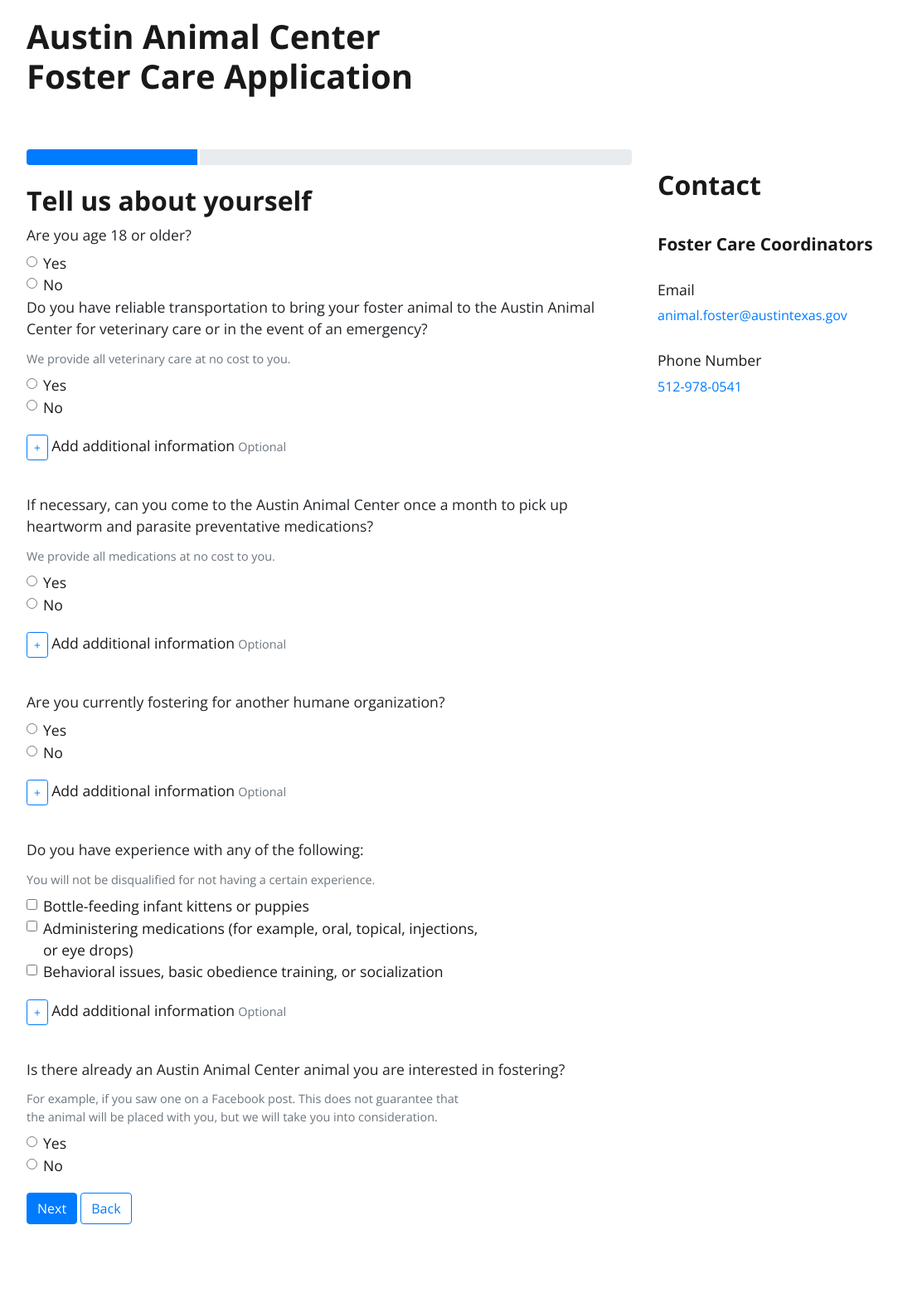
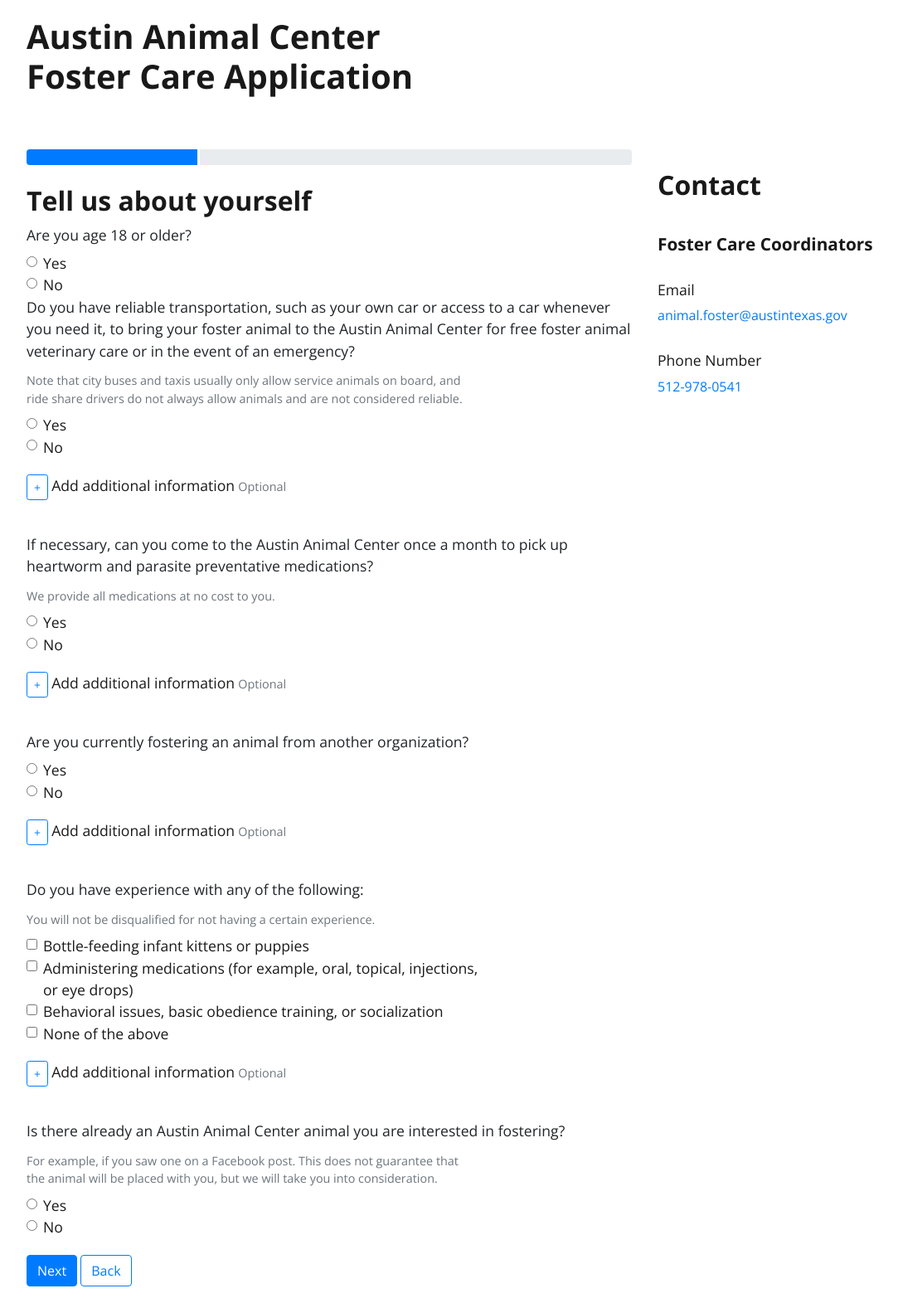
Before and after one commit to cityofaustin/prototypeform, a Jekyll site: the page built from _pages/Yourself_info.html, in a window 1280 px wide. Shown: the whole page at 83% size, without its empty margins (53-1136 px from the left). Built offline with Jekyll 4.4.1, drawn with Linux system fonts in a browser that asks for light colours; nearby versions of some CDN libraries; before the commit the page ends 1496 px from its top, so only the background shows below that.

Commit message:
Tell us about yourself update
reliable transportation, humane organization, none of the above experience, getting medication (on this one, I changed the language slightly and added in some punctuation that may clarify. The way it is currently written is honestly the clearest)

```diff
--- a/_pages/Yourself_info.html
+++ b/_pages/Yourself_info.html
@@ -39,9 +39,9 @@
     </div>
     <div class="js-transportation-selection">
       <fieldset>
-        <legend>Do you have reliable transportation to bring your foster animal to the Austin Animal Center for veterinary care or in the event of an emergency?</legend>
+        <legend>Do you have reliable transportation, such as your own car or access to a car whenever you need it, to bring your foster animal to the Austin Animal Center for free foster animal veterinary care or in the event of an emergency?</legend>
         <small id="transportationHelpBlock" class="form-text text-muted">
-            We provide all veterinary care at no cost to you.
+            Note that city buses and taxis usually only allow service animals on board, and ride share drivers do not always allow animals and are not considered reliable.
         </small>
         <div class="form-check">
             <input class="form-check-input" type="radio" name="transportationRadios" id="transportationRadios1" value="Yes">
@@ -100,7 +100,7 @@
     </div>
     <div class="js-humane-selection">
       <fieldset>
-        <legend>Are you currently fostering for another humane organization?</legend>
+        <legend>Are you currently fostering an animal from another organization?</legend>
         <div class="form-check">
             <input class="form-check-input" type="radio" name="humaneRadios" id="humaneRadios1" value="Yes">
             <label class="form-check-label" for="humaneRadios1">
@@ -149,6 +149,12 @@
             Behavioral issues, basic obedience training, or socialization
           </label>
         </div>
+        <div class="form-check">
+          <input class="form-check-input" type="checkbox" value="" id="experienceCheck3">
+          <label class="form-check-label" for="experienceCheck3">
+            None of the above
+          </label>
+        </div>
       </fieldset>
     </div>
     <div>
```
Also changed, not shown: other parts of _pages/Yourself_info.html (+1 -1 lines).
